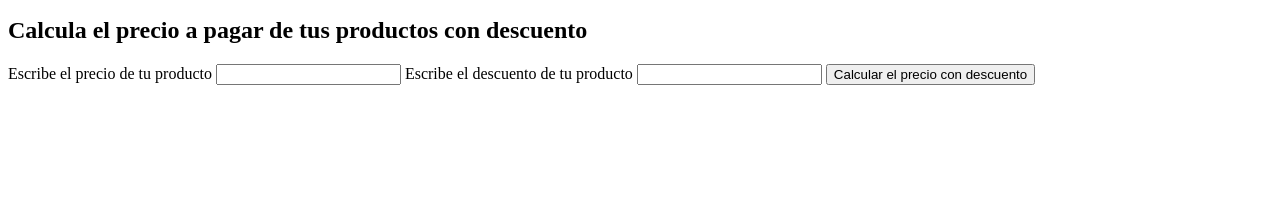
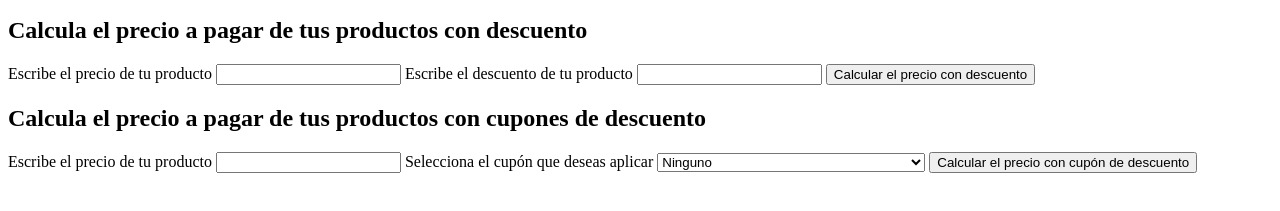
Before and after one commit to CarlosGabrielTovar1991/platzi-curso-practico-javascript, a plain HTML site: page precios/descuentos.html in a window 1280 px wide. Shown: the part 101-312 px from the top of the page. Drawn offline with Linux system fonts and the light colour scheme.

Commit message:
Taller #2 - cupones de descuento.

```diff
--- a/precios/descuentos.html
+++ b/precios/descuentos.html
@@ -24,6 +24,23 @@
     </form>
   </section>
 
+  <section>
+    <h2>Calcula el precio a pagar de tus productos con cupones de descuento</h2>
+    <form>
+      <label for="InputPriceCoupon">Escribe el precio de tu producto</label>
+      <input type="number" name="InputPriceCoupon" id="InputPriceCoupon"  />
+      <label for="InputDiscountCoupon">Selecciona el cupón que deseas aplicar</label>
+      <select name="InputDiscountCoupon" id="InputDiscountCoupon">
+        <option selected value="0">Ninguno</option>
+        <option value="15">Cupón quinceañero - 15% de descuento</option>
+        <option value="20">Cupón doble decada - 20% de descuento</option>
+        <option value="30">Cupón perla - 30% de descuento </option>
+      </select>
+      <button type="button" onclick="onClickButtonPriceDiscountCoupon()">Calcular el precio con cupón de descuento</button>
+      <p id="ResultPriceCoupon"></p>
+    </form>
+  </section>
+
   <script src="./descuentos.js"></script>
 </body>
 </html>
--- a/precios/descuentos.js
+++ b/precios/descuentos.js
@@ -24,3 +24,15 @@ function onClickButtonPriceDiscount() {
   const precioConDescuento = calcularDescuento(inputPriceValue, inputDiscountPriceValue);
   resultPrice.innerText = `El precio con descuento a pagar es de $${precioConDescuento}`;
 }
+
+function onClickButtonPriceDiscountCoupon() {
+  const inputPrice = document.getElementById("InputPriceCoupon");
+  const inputPriceValue = inputPrice.value
+  const inputDiscount = document.getElementById("InputDiscountCoupon");
+  const inputDiscountPriceValue = inputDiscount.value;
+  const resultPriceCoupon = document.getElementById("ResultPriceCoupon");
+
+  const precioConDescuento = calcularDescuento(inputPriceValue, inputDiscountPriceValue);
+  const messageCoupon = inputDiscountPriceValue <= 0 ? "No has seleccionado ningún cupón" : `Has seleccionado un cupón del ${inputDiscountPriceValue}% de descuento`;
+  resultPriceCoupon.innerText = `Tu precio es de ${inputPriceValue}\n${messageCoupon}\nEl precio con descuento a pagar es de $${precioConDescuento}`;
+}
```
Also changed, not shown: 1 other file.
